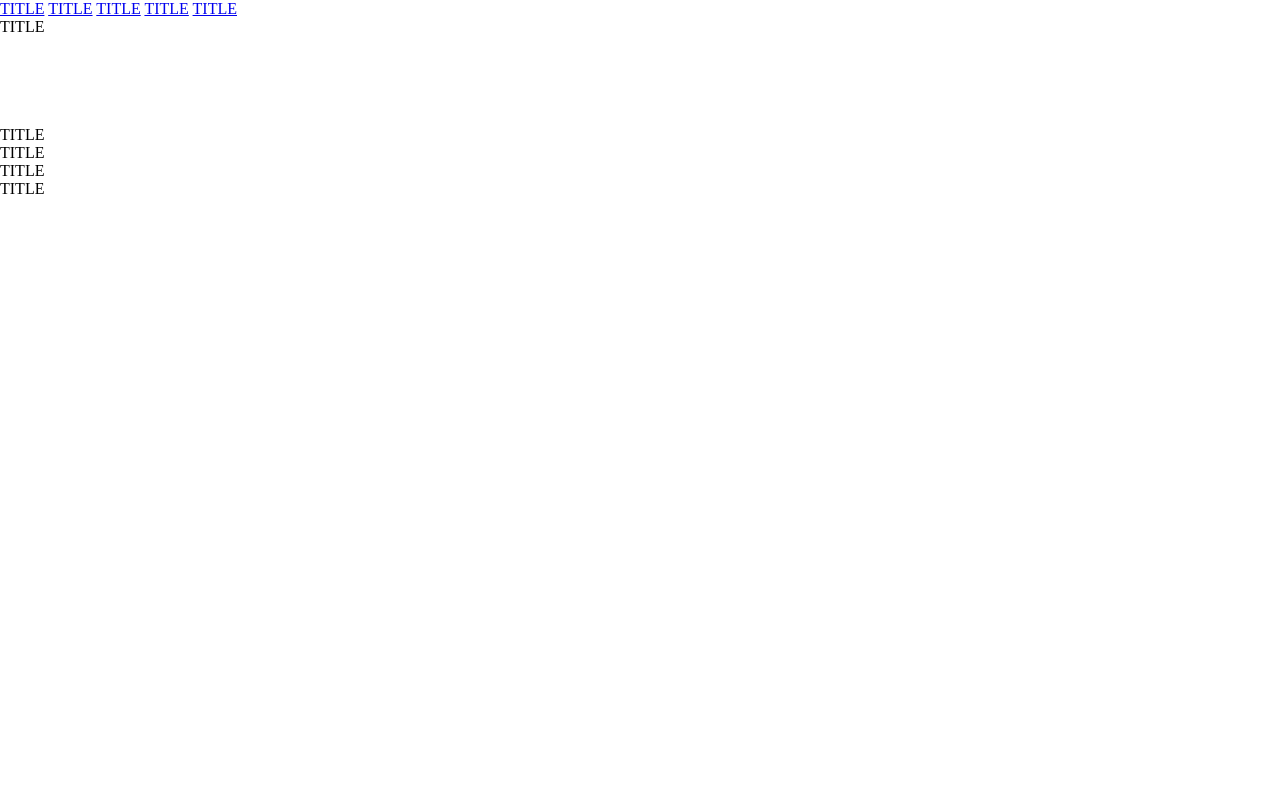
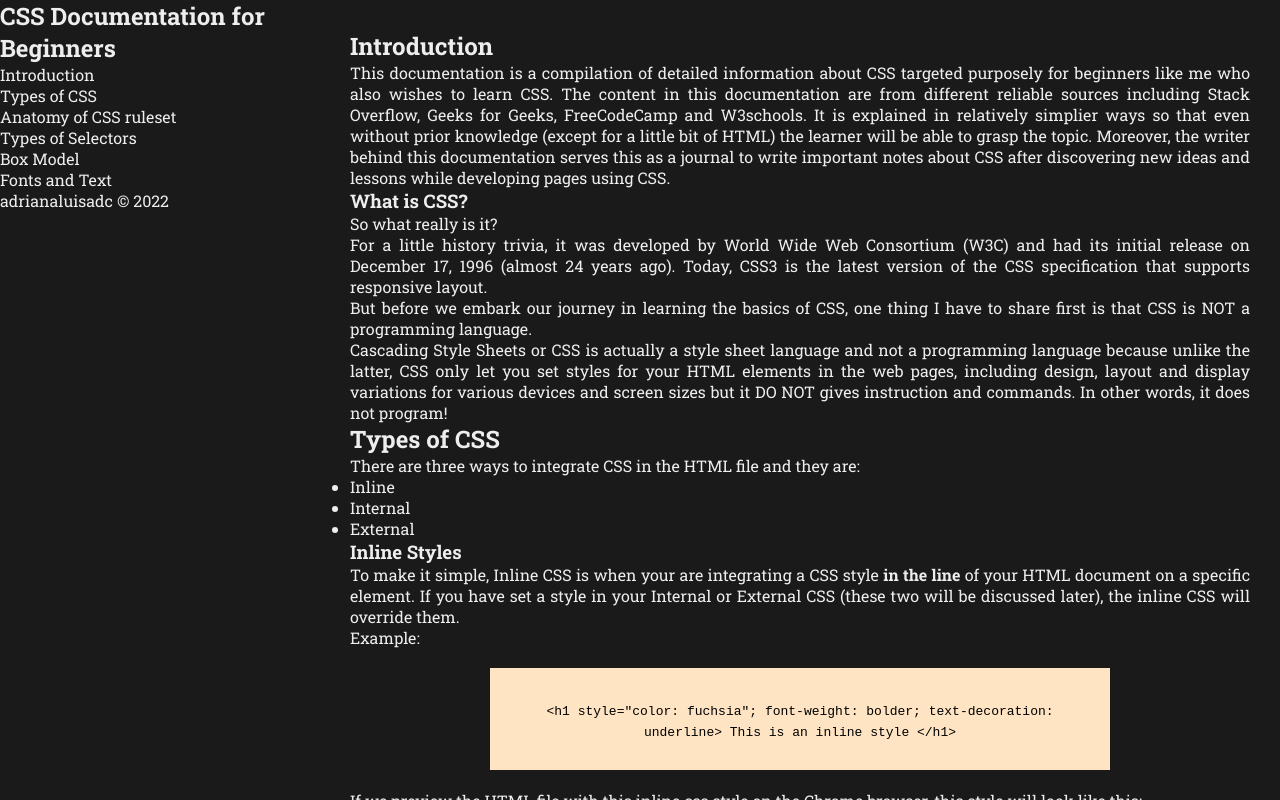
Before and after one commit to adrianaluisadc/Technical-Documentation-Project, a plain HTML site: page index.html in a window 1280 px wide. Drawn offline with Linux system fonts and the light colour scheme.

Commit message:
[feat] introduction section

```diff
--- a/css/index.css
+++ b/css/index.css
@@ -0,0 +1,44 @@
+#full-container {
+    display: flex;
+    flex-wrap: wrap;
+    width: 100%;
+}
+
+#navbar {
+    width: 25%;
+    position: sticky;
+}
+footer {
+    width: 100%;
+}
+
+#main-doc {
+    width: 75%;
+    padding: 30px;
+    height: 100vh;
+    overflow-y: scroll;
+}
+
+a {
+    display: block;
+    text-decoration: none;
+}
+
+p {
+    text-align: justify;
+}
+
+/* ----- TYPES OF CSS ------ */
+
+.code-containers{
+    margin: 20px auto;
+    width: 620px;
+    padding: 30px;
+    text-align:center;
+    background-color: bisque;
+}
+
+.samples-container{
+    text-align: center;
+    margin: 20px auto;
+}
--- a/css/reset.css
+++ b/css/reset.css
@@ -1,5 +1,17 @@
+@import url('https://fonts.googleapis.com/css2?family=Roboto+Slab:wght@100;200;300;400;500;600;700;800;900&display=swap');
+
 * {
     margin: 0;
     padding: 0;
     box-sizing: border-box;
+    font-family: 'Roboto Slab', serif;
+    color: rgb(238, 238, 238);
+    background: rgb(26, 26, 26);
 }
+
+
+code {
+    color: black;
+    background-color: transparent;
+    font-family: monospace;
+}
--- a/index.html
+++ b/index.html
@@ -1,71 +1,140 @@
 <!DOCTYPE html>
 <html lang="en">
   <head>
-    <meta charset="UTF-8">
-    <meta http-equiv="X-UA-Compatible" content="IE=edge">
-    <meta name="viewport" content="width=device-width, initial-scale=1.0">
-    <title>Technical Documentation</title>
-    <link rel="stylesheet" href="css/index.css">
-    <link rel="stylesheet" href="css/reset.css">
-    <link rel="stylesheet" href="css/responsive.css">
-
+    <meta charset="UTF-8" />
+    <meta http-equiv="X-UA-Compatible" content="IE=edge" />
+    <meta name="viewport" content="width=device-width, initial-scale=1.0" />
+    <title>CSS Documentation for Beginners</title>
+    <link rel="stylesheet" href="css/index.css" />
+    <link rel="stylesheet" href="css/reset.css" />
+    <link rel="stylesheet" href="css/responsive.css" />
   </head>
   <body>
+    <div id="full-container">
       <nav id="navbar">
         <header>
-            <h1></h1>
+          <h1>CSS Documentation for Beginners</h1>
         </header>
-        <a href="#TITLE" class="nav-link">TITLE</a>
-        <a href="#TITLE" class="nav-link">TITLE</a>
-        <a href="#TITLE" class="nav-link">TITLE</a>
-        <a href="#TITLE" class="nav-link">TITLE</a>
-        <a href="#TITLE" class="nav-link">TITLE</a>
+        <a href="#Introduction" class="nav-link">Introduction</a>
+        <a href="#Types_of_CSS" class="nav-link">Types of CSS</a>
+        <a href="#Anatomy_of_CSS_ruleset" class="nav-link"
+          >Anatomy of CSS ruleset</a
+        >
+        <a href="#Types_of_Selectors" class="nav-link">Types of Selectors</a>
+        <a href="#Box_Model" class="nav-link">Box Model</a>
+        <a href="#Fonts_and_Text" class="nav-link">Fonts and Text</a>
+
+        <footer>
+          <div id="developer-container">
+            <a href="https://github.com/adrianaluisadc"
+              >adrianaluisadc &copy; 2022</a
+            >
+          </div>
+        </footer>
       </nav>
       <main id="main-doc">
-        <section class="main-section" id="TITLE">
-            <header id="some_title5">TITLE</header>
+        <section class="main-section" id="Introduction">
+          <header><h2>Introduction</h2></header>
+
+          <p>
+            This documentation is a compilation of detailed information about
+            CSS targeted purposely for beginners like me who also wishes to
+            learn CSS. The content in this documentation are from different
+            reliable sources including Stack Overflow, Geeks for Geeks,
+            FreeCodeCamp and W3schools. It is explained in relatively simplier
+            ways so that even without prior knowledge (except for a little bit
+            of HTML) the learner will be able to grasp the topic. Moreover, the
+            writer behind this documentation serves this as a journal to write
+            important notes about CSS after discovering new ideas and lessons
+            while developing pages using CSS.
+          </p>
+
+          <h3>What is CSS?</h3>
+
+          <p>
+            So what really is it?
+            <br>
+            For a little history trivia, it was developed by World Wide Web Consortium (W3C) and had
+            its initial release on December 17, 1996 (almost 24 years ago).
+            Today, CSS3 is the latest version of the CSS specification that
+            supports responsive layout.
+            <br>
+            But before we embark our journey in learning the basics of CSS, one thing I have to share first is that CSS is NOT a programming language.
+            <br>
+            Cascading Style Sheets or CSS is actually a style sheet language and
+            not a programming language because unlike the latter, CSS only let
+            you set styles for your HTML elements in the web pages, including
+            design, layout and display variations for various devices and screen
+            sizes but it DO NOT gives instruction and commands. In other words,
+            it does not program!
+            <br>
+          </p>
+        </section>
+        <section class="main-section" id="Types_of_CSS">
+          <header><h2>Types of CSS</h2></header>
+          <p>
+            There are three ways to integrate CSS in the HTML file and they are:
+          </p>
+          <ul>
+            <li>Inline</li>
+            <li>Internal</li>
+            <li>External</li>
+          </ul>
+
+          <h3>Inline Styles</h3>
+          <p>
+            To make it simple, Inline CSS is when your are integrating a CSS
+            style <b>in the line</b> of your HTML document on a specific
+            element. If you have set a style in your Internal or External CSS
+            (these two will be discussed later), the inline CSS will override
+            them.
+          </p>
+          <p class="example">Example:</p>
+          <div class="code-containers">
+            <code
+              >&#60;h1 style="color: fuchsia"; font-weight: bolder;
+              text-decoration: underline&#62; This is an inline style
+              &#60;/h1&#62;</code
+            >
+          </div>
+
+          <p>
+            If we preview the HTML file with this inline css style on the Chrome
+            browser, this style will look like this:
+          </p>
+          <div class="samples-container">
+            <img
+              src="/images/inline-sample.png "
+              alt="Preview of an Inline CSS style in browser"
+            />
+          </div>
+        </section>
+        <section class="main-section" id="Anatomy_of_CSS_ruleset">
+          <header>Anatomy of CSS ruleset</header>
           <p></p>
           <p></p>
           <code></code>
-            <ul>
-                <li></li>
-                <li></li>
-                <li></li>
-                <li></li>
-                <li></li>
-
-            </ul>
         </section>
-        <section class="main-section" id="TITLE">
-            <header id="some_title1">TITLE</header>
+        <section class="main-section" id="Types_of_Selectors">
+          <header>Types of Selectors</header>
           <p></p>
           <p></p>
           <code></code>
-
         </section>
-        <section class="main-section" id="TITLE">
-            <header id="some_title2">TITLE</header>
+        <section class="main-section" id="Box_Model">
+          <header>Box Model</header>
           <p></p>
           <p></p>
           <code></code>
-
         </section>
-        <section class="main-section" id="TITLE">
-            <header id="some_title3">TITLE</header>
+        <section class="main-section" id="Fonts_and_Text">
+          <header>Fonts and Text</header>
           <p></p>
           <p></p>
           <code></code>
-
         </section>
-        <section class="main-section" id="TITLE">
-            <header id="some_title4">TITLE</header>
-            <p></p>
-            <p></p>
-            <code></code>
-
-        </section>
-
       </main>
       <script src="https://cdn.freecodecamp.org/testable-projects-fcc/v1/bundle.js"></script>
+    </div>
   </body>
 </html>
```
Also changed, not shown: images/inline-sample.png (added). Lines whose indentation alone changed are shown as unchanged.
